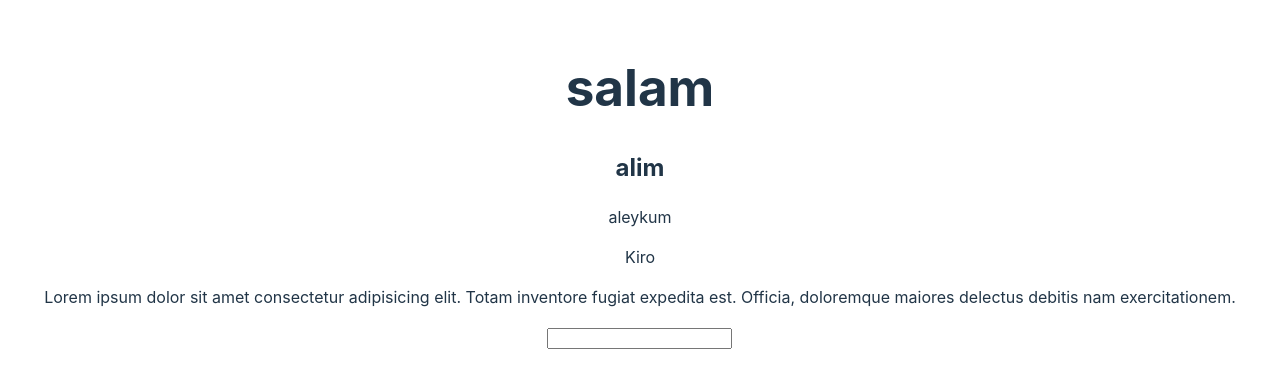
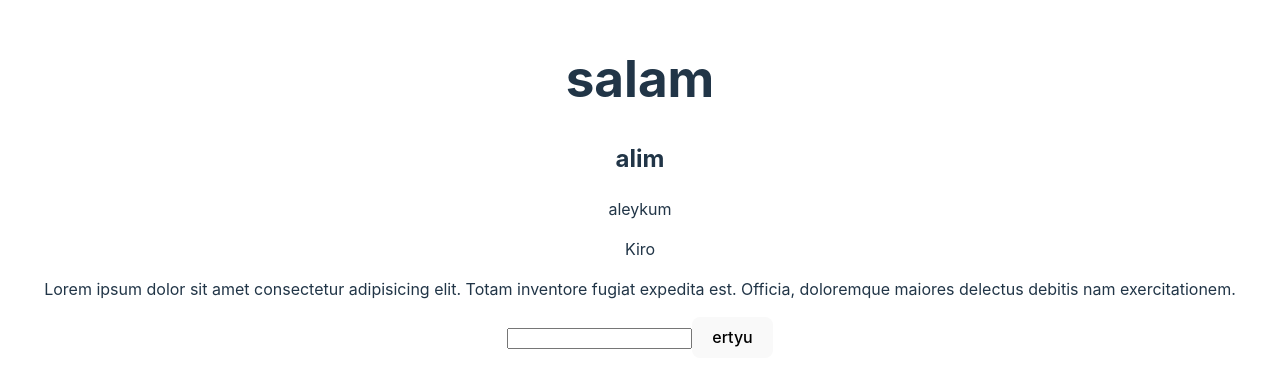
Before and after one commit to MarselBaike/module2, a React (Vite) app in the folder module/: page / in a window 1280 px wide. Shown: the part 213-600 px from the top of the page. Built offline with nearby package versions, Linux system fonts and the light colour scheme.

Commit message:
modified:   module/src/App.jsx

```diff
--- a/module/src/App.jsx
+++ b/module/src/App.jsx
@@ -13,6 +13,7 @@ function App() {
   <p>Kiro</p>
   <p>Lorem ipsum dolor sit amet consectetur adipisicing elit. Totam inventore fugiat expedita est. Officia, doloremque maiores delectus debitis nam exercitationem.</p>
   <input type="text" name="" id="" />
+  <button>ertyu</button>
   </div>
   )
 }
```
